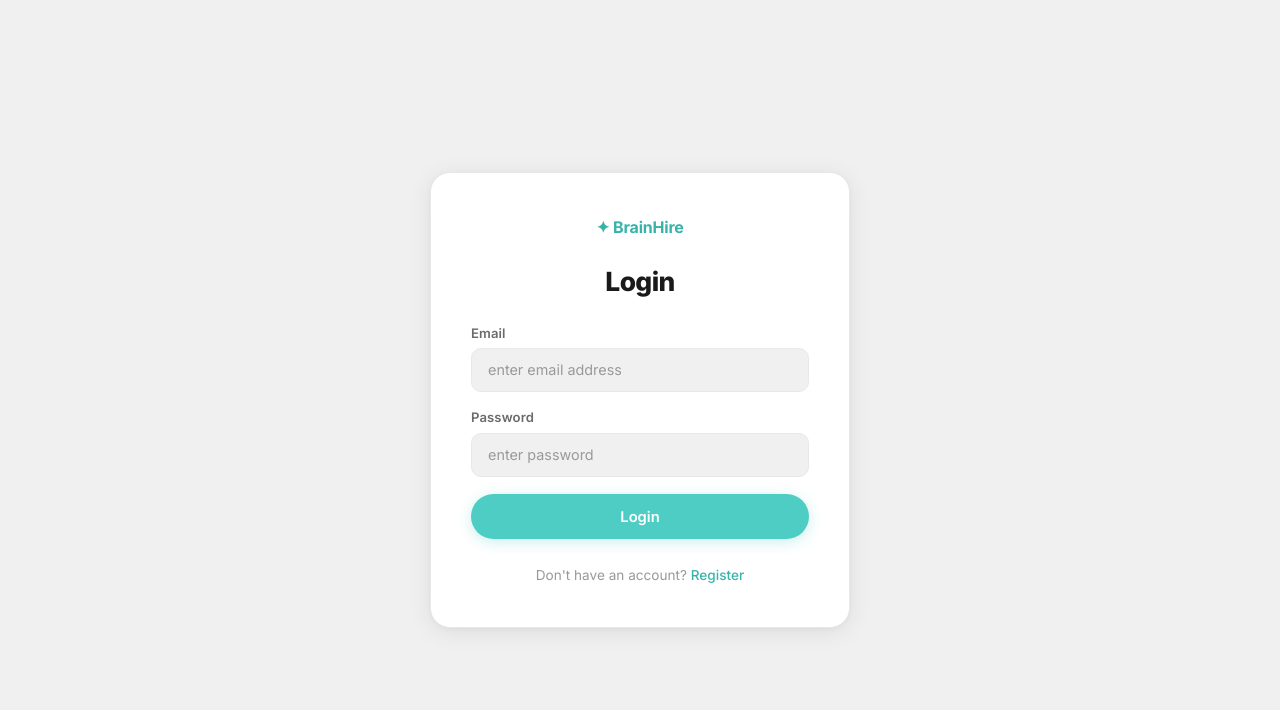
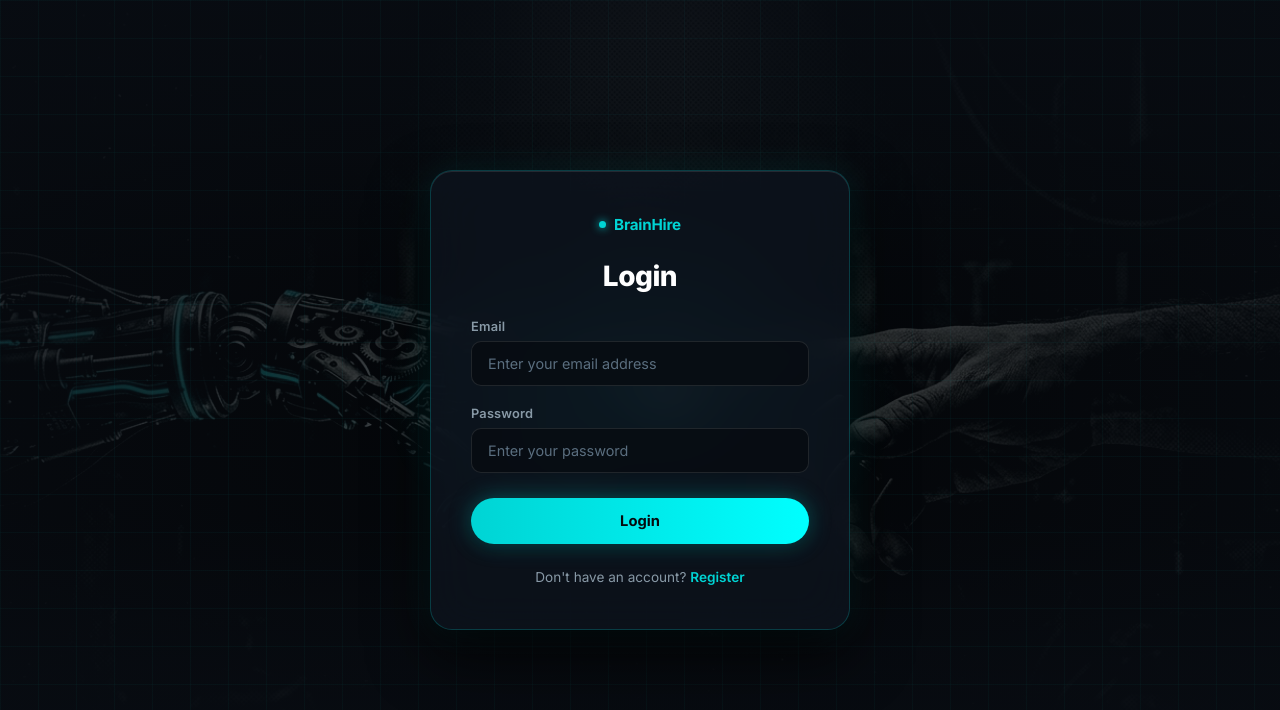
Before and after one commit to suryaKumar2408/BrainHire, a React (Vite) app in the folder frontend/: page /login in a window 1280 px wide. Shown: the top 710 px of the page. Built offline with nearby package versions, Linux system fonts and the light colour scheme; no server answers.

Commit message:
change the theme of login page

```diff
--- a/frontend/src/features/auth/auth.form.scss
+++ b/frontend/src/features/auth/auth.form.scss
@@ -1,68 +1,140 @@
 @import url('https://fonts.googleapis.com/css2?family=Inter:wght@400;500;600;700;800&display=swap');
 
-// ── Teal Theme Tokens (matches landing page) ──
-$teal:        #4ecdc4;
-$teal-dark:   #37b3aa;
-$teal-light:  #e8f8f7;
-$teal-mid:    #c5ecea;
+// ── Dark Theme Tokens (matches landing & dashboard) ──────────────────────────
+$cyan:        #00d4d4;
+$cyan-glow:   #00ffff;
+$cyan-border: rgba(0, 212, 212, 0.28);
+$cyan-dim:    rgba(0, 212, 212, 0.08);
 
-$bg:          #f0f0f0;
-$bg-card:     #ffffff;
-$border:      #e8e8e8;
-$border-soft: #f0f0f0;
+$bg:          #080c12;
+$bg-card:     rgba(13, 20, 30, 0.78);
+$bg-input:    rgba(8, 12, 18, 0.85);
+$border:      rgba(255, 255, 255, 0.08);
 
-$text:        #6b6b6b;
-$text-bright: #1a1a1a;
-$text-muted:  #999999;
+$text-white:  #ffffff;
+$text-body:   #cbd5e1;
+$text-sub:    #8899a6;
+$text-muted:  #5a6e7f;
 
-$shadow-sm: 0 1px 4px rgba(0,0,0,0.06), 0 4px 16px rgba(0,0,0,0.04);
-$shadow-md: 0 4px 24px rgba(0,0,0,0.08), 0 1px 4px rgba(0,0,0,0.04);
+$font-stack: 'Inter', system-ui, -apple-system, BlinkMacSystemFont, 'Segoe UI', Roboto, sans-serif;
 
-$font-stack: 'Inter', system-ui, -apple-system, sans-serif;
-
-// ── Page shell ──────────────────────────────────────────────────────────────
+// ── Auth Page Shell ──────────────────────────────────────────────────────────
+main.auth-page,
 main {
     min-height: 100vh;
     width: 100%;
+    position: relative;
+    overflow: hidden;
     display: flex;
     flex-direction: column;
     justify-content: center;
     align-items: center;
     background: $bg;
     font-family: $font-stack;
-    gap: 1.5rem;
     padding: 2rem;
+    box-sizing: border-box;
 
-    // ── Auth card ─────────────────────────────────────────────────────────
+    // ── Full Display Background Image ──
+    .auth-bg {
+        position: fixed;
+        inset: 0;
+        width: 100%;
+        height: 100%;
+        pointer-events: none;
+        z-index: 1;
+
+        img {
+            width: 100%;
+            height: 100%;
+            object-fit: cover;
+            object-position: center 36%;
+            filter: brightness(0.52) contrast(1.1) saturate(0.9);
+            display: block;
+        }
+    }
+
+    // ── Vignette & Darkening Overlay ──
+    .auth-overlay {
+        position: fixed;
+        inset: 0;
+        pointer-events: none;
+        z-index: 2;
+        background:
+            radial-gradient(ellipse 85% 80% at 50% 50%, rgba(8, 12, 18, 0.45) 0%, rgba(8, 12, 18, 0.85) 75%, #080c12 100%),
+            linear-gradient(to bottom, rgba(8, 12, 18, 0.7) 0%, transparent 35%, transparent 65%, #080c12 100%);
+    }
+
+    // ── Tech Grid Overlay ──
+    .auth-grid {
+        position: fixed;
+        inset: 0;
+        pointer-events: none;
+        z-index: 2;
+        background-image:
+            linear-gradient(rgba(0, 212, 212, 0.035) 1px, transparent 1px),
+            linear-gradient(90deg, rgba(0, 212, 212, 0.035) 1px, transparent 1px);
+        background-size: 38px 38px;
+    }
+
+    // ── Ambient Cyan Glow behind the card ──
+    .auth-glow {
+        position: absolute;
+        top: 50%;
+        left: 50%;
+        transform: translate(-50%, -50%);
+        width: 520px;
+        height: 360px;
+        pointer-events: none;
+        z-index: 2;
+        background: radial-gradient(ellipse, rgba(0, 212, 212, 0.16) 0%, transparent 70%);
+    }
+
+    // ── Glassmorphic Auth Card ──
     .form-container {
+        position: relative;
+        z-index: 10;
         width: 100%;
         max-width: 420px;
         background: $bg-card;
-        border: 1px solid $border;
-        border-radius: 20px;
+        backdrop-filter: blur(24px);
+        -webkit-backdrop-filter: blur(24px);
+        border: 1px solid rgba(0, 212, 212, 0.22);
+        border-radius: 22px;
         padding: 2.75rem 2.5rem;
-        box-shadow: $shadow-md;
+        box-shadow:
+            0 24px 60px rgba(0, 0, 0, 0.75),
+            0 0 35px rgba(0, 212, 212, 0.12),
+            inset 0 1px 0 rgba(255, 255, 255, 0.1);
         display: flex;
         flex-direction: column;
-        gap: 1.75rem;
+        gap: 1.6rem;
+        animation: fadeUp 0.5s ease both;
 
-        // Brand logo strip at top
-        &::before {
-            content: '✦ BrainHire';
-            display: block;
-            font-size: 1rem;
+        .auth-brand {
+            display: flex;
+            align-items: center;
+            justify-content: center;
+            gap: 0.5rem;
+            font-size: 0.95rem;
             font-weight: 700;
-            color: $teal-dark;
-            text-align: center;
+            color: $cyan;
             letter-spacing: -0.2px;
+
+            &-dot {
+                width: 7px;
+                height: 7px;
+                border-radius: 50%;
+                background: $cyan;
+                box-shadow: 0 0 8px $cyan;
+            }
         }
 
         h1 {
-            font-size: 1.65rem;
+            font-size: 1.75rem;
             font-weight: 800;
-            color: $text-bright;
+            color: $text-white;
             text-align: center;
-            letter-spacing: -0.6px;
+            letter-spacing: -0.5px;
             margin: 0;
         }
     }
@@ -70,7 +142,7 @@ main {
     form {
         display: flex;
         flex-direction: column;
-        gap: 1.1rem;
+        gap: 1.2rem;
     }
 
     .input-group {
@@ -79,20 +151,19 @@ main {
         gap: 0.45rem;
 
         label {
-            font-size: 0.82rem;
+            font-size: 0.8rem;
             font-weight: 600;
-            color: $text;
-            letter-spacing: 0.1px;
+            color: $text-sub;
+            letter-spacing: 0.2px;
         }
 
         input {
-            border: 1.5px solid $border;
+            border: 1px solid rgba(255, 255, 255, 0.1);
             outline: none;
-            padding-inline: 1rem;
-            padding-block: 0.78rem;
+            padding: 0.82rem 1rem;
             border-radius: 10px;
-            background: $bg;
-            color: $text-bright;
+            background: $bg-input;
+            color: $text-white;
             font-size: 0.9rem;
             font-family: $font-stack;
             transition: border-color 0.2s, box-shadow 0.2s;
@@ -100,48 +171,59 @@ main {
             &::placeholder { color: $text-muted; }
 
             &:focus {
-                border-color: $teal;
-                box-shadow: 0 0 0 3px rgba(78,205,196,0.14);
+                border-color: $cyan;
+                box-shadow: 0 0 0 3px rgba(0, 212, 212, 0.18), 0 0 14px rgba(0, 212, 212, 0.12);
             }
         }
     }
 
-    // Primary button (Login / Register submit)
+    // ── Primary Action Button ──
     .button.primary-button,
     button[type='submit'],
     form button {
+        margin-top: 0.4rem;
         padding: 0.85rem 1.5rem;
-        background: $teal;
-        color: #fff;
+        background: linear-gradient(90deg, #00d4d4 0%, #00ffff 100%);
+        color: #060a0e;
         border: none;
         border-radius: 100px;
         font-size: 0.92rem;
-        font-weight: 600;
+        font-weight: 700;
         font-family: $font-stack;
         cursor: pointer;
-        transition: background 0.2s, transform 0.15s, box-shadow 0.2s;
-        box-shadow: 0 3px 14px rgba(78,205,196,0.30);
+        transition: transform 0.15s, box-shadow 0.2s, filter 0.2s;
+        box-shadow: 0 0 22px rgba(0, 212, 212, 0.35), 0 4px 14px rgba(0, 0, 0, 0.4);
 
         &:hover {
-            background: $teal-dark;
             transform: translateY(-1px);
-            box-shadow: 0 6px 20px rgba(78,205,196,0.40);
+            filter: brightness(1.08);
+            box-shadow: 0 0 32px rgba(0, 212, 212, 0.6), 0 6px 18px rgba(0, 0, 0, 0.4);
         }
 
         &:active { transform: translateY(0); }
     }
 
     a {
-        color: $teal-dark;
+        color: $cyan;
         text-decoration: none;
-        font-weight: 500;
-        transition: color 0.2s;
-        &:hover { color: $teal; text-decoration: underline; }
+        font-weight: 600;
+        transition: color 0.2s, text-shadow 0.2s;
+        &:hover {
+            color: $cyan-glow;
+            text-decoration: underline;
+            text-shadow: 0 0 8px rgba(0, 212, 212, 0.4);
+        }
     }
 
     p {
         font-size: 0.85rem;
-        color: $text-muted;
+        color: $text-sub;
         text-align: center;
+        margin: 0;
     }
 }
+
+@keyframes fadeUp {
+    from { opacity: 0; transform: translateY(14px); }
+    to { opacity: 1; transform: translateY(0); }
+}
--- a/frontend/src/features/auth/pages/Login.jsx
+++ b/frontend/src/features/auth/pages/Login.jsx
@@ -26,25 +26,41 @@ const Login = () => {
   }
 
   return (
-    <main>
+    <main className="auth-page">
+      {/* Full display background robotic image */}
+      <div className="auth-bg">
+        <img src="/hero-hands.jpg" alt="" aria-hidden="true" />
+      </div>
+      <div className="auth-overlay" />
+      <div className="auth-grid" />
+      <div className="auth-glow" />
+
       <div className='form-container'>
+        <div className="auth-brand">
+          <span className="auth-brand-dot" />
+          <span>BrainHire</span>
+        </div>
         <h1>Login</h1>
         <form onSubmit={handleSubmit}>
           <div className="input-group">
             <label htmlFor='email'>Email</label>
             <input
-            onChange={(e)=>{setemail(e.target.value)}}
-            type='email' id='email'name='email'placeholder='enter email address'></input>
+              onChange={(e)=>{setemail(e.target.value)}}
+              type='email' id='email' name='email' placeholder='Enter your email address'
+              required
+            />
           </div>
           <div className="input-group">
             <label htmlFor='password'>Password</label>
             <input
-            onChange={(e)=>{setpassword(e.target.value)}}
-            type='password' id='password'name='password'placeholder='enter password'></input>
+              onChange={(e)=>{setpassword(e.target.value)}}
+              type='password' id='password' name='password' placeholder='Enter your password'
+              required
+            />
           </div>
-          <button className='button primary-button'>Login</button>
+          <button className='button primary-button' type="submit">Login</button>
         </form>
-        <p>Don't have an account? <Link to={"/Register"}>Register</Link></p>
+        <p>Don't have an account? <Link to={"/register"}>Register</Link></p>
       </div>
     </main>
   )
--- a/frontend/src/features/auth/pages/Register.jsx
+++ b/frontend/src/features/auth/pages/Register.jsx
@@ -30,29 +30,47 @@ const Register = () => {
   }
 
   return (
-    <main>
+    <main className="auth-page">
+      {/* Full display background robotic image */}
+      <div className="auth-bg">
+        <img src="/hero-hands.jpg" alt="" aria-hidden="true" />
+      </div>
+      <div className="auth-overlay" />
+      <div className="auth-grid" />
+      <div className="auth-glow" />
+
       <div className='form-container'>
+        <div className="auth-brand">
+          <span className="auth-brand-dot" />
+          <span>BrainHire</span>
+        </div>
         <h1>Register</h1>
         <form onSubmit={handleSubmit}>
           <div className="input-group">
             <label htmlFor='username'>Username</label>
             <input
-            onChange={(e)=>setusername(e.target.value)}
-            type='text' id='username'name='username'placeholder='enter username'></input>
+              onChange={(e)=>setusername(e.target.value)}
+              type='text' id='username' name='username' placeholder='Enter username'
+              required
+            />
           </div>
           <div className="input-group">
             <label htmlFor='email'>Email</label>
             <input
-            onChange={(e)=>setemail(e.target.value)}
-            type='email' id='email' name='email'placeholder='enter email address'></input>
+              onChange={(e)=>setemail(e.target.value)}
+              type='email' id='email' name='email' placeholder='Enter email address'
+              required
+            />
           </div>
           <div className="input-group">
             <label htmlFor='password'>Password</label>
             <input
-            onChange={(e)=>setpassword(e.target.value)}
-             type='password' id='password'name='password'placeholder='enter password'></input>
+              onChange={(e)=>setpassword(e.target.value)}
+              type='password' id='password' name='password' placeholder='Enter password'
+              required
+            />
           </div>
-          <button className='button primary-button'>Register</button>
+          <button className='button primary-button' type="submit">Register</button>
         </form>
         <p>Already have an account? <Link to={"/login"}>Login</Link></p>
       </div>
```
